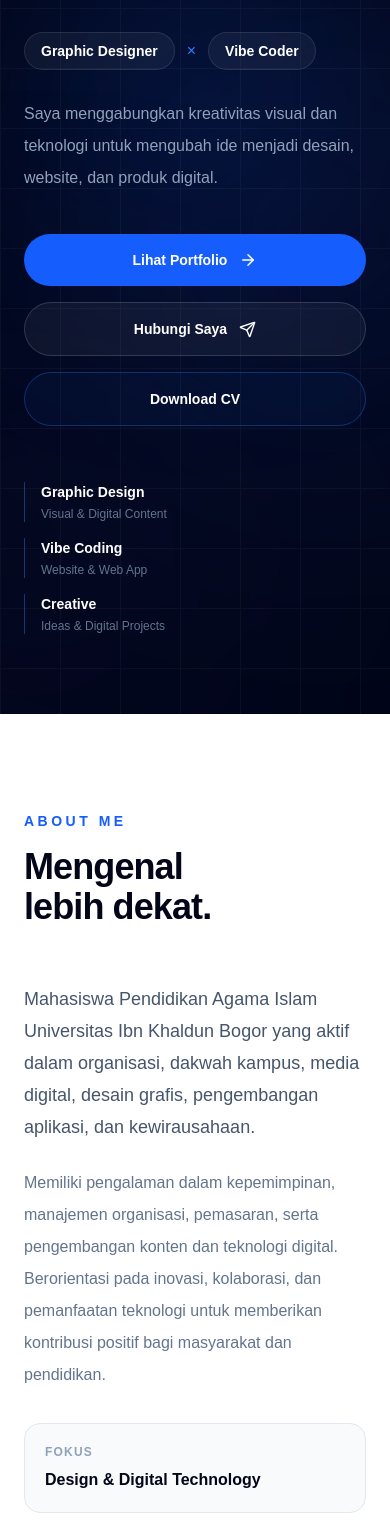
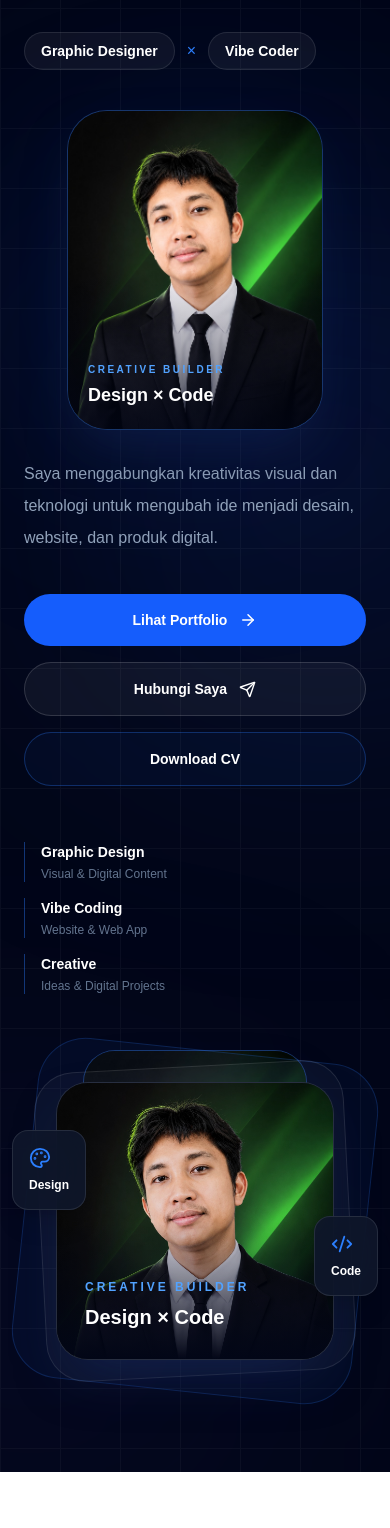
Before and after one commit to Haris035/cv-muhamad-al-haris, a Next.js app: page / in a window 390 px wide. Shown: the part 292-1820 px from the top of the page. Built offline with nearby package versions, Linux system fonts and the light colour scheme.

Commit message:
upgrade portfolio website

```diff
--- a/app/page.tsx
+++ b/app/page.tsx
@@ -420,6 +420,28 @@ export default function Home() {
                   Vibe Coder
                 </span>
               </div>
+              {/* MOBILE PROFILE */}
+              <div className="mt-10 flex justify-center lg:hidden">
+                <div className="relative h-80 w-64 overflow-hidden rounded-[2.5rem] border border-blue-500/30 bg-slate-900 shadow-2xl shadow-blue-950/50">
+                  <img
+                    src="/profile/haris.jpeg"
+                    alt="Muhamad Al Haris"
+                    className="h-full w-full object-cover object-[center_35%S]"
+                  />
+
+                  <div className="pointer-events-none absolute inset-0 bg-gradient-to-t from-slate-950/70 via-transparent to-transparent" />
+
+                  <div className="absolute bottom-5 left-5 right-5">
+                    <p className="text-[10px] font-bold uppercase tracking-[0.25em] text-blue-400">
+                      Creative Builder
+                    </p>
+
+                    <p className="mt-1 text-lg font-black text-white">
+                      Design × Code
+                    </p>
+                  </div>
+                </div>
+              </div>
 
               {/* DESCRIPTION */}
               <p className="mt-7 max-w-2xl text-base leading-8 text-slate-400 sm:text-lg">
@@ -497,8 +519,30 @@ export default function Home() {
             </div>
 
             {/* HERO VISUAL */}
-            <div className="relative hidden lg:block">
+            <div className="relative mx-auto w-full max-w-sm lg:max-w-md">
               <div className="relative mx-auto aspect-square max-w-md">
+                {/* MOBILE PROFILE PHOTO */}
+                <div className="mb-10 flex justify-center lg:hidden">
+                  <div className="relative h-72 w-56 overflow-hidden rounded-[2rem] border border-blue-500/30 bg-slate-900 shadow-2xl shadow-blue-950/40">
+                    <img
+                      src="/profile/haris.jpeg"
+                      alt="Muhamad Al Haris"
+                      className="h-full w-full object-cover object-[center_20%]"
+                    />
+
+                    <div className="pointer-events-none absolute inset-0 bg-gradient-to-t from-slate-950/50 via-transparent to-transparent" />
+
+                    <div className="absolute bottom-4 left-4 right-4">
+                      <p className="text-[10px] font-bold uppercase tracking-[0.2em] text-blue-400">
+                        Muhamad Al Haris
+                      </p>
+
+                      <p className="mt-1 text-xs font-semibold text-white">
+                        Graphic Designer × Vibe Coder
+                      </p>
+                    </div>
+                  </div>
+                </div>
                 {/* OUTER FRAME */}
                 <div className="absolute inset-0 rotate-6 rounded-[3rem] border border-blue-500/20 bg-blue-500/5" />
 
```
